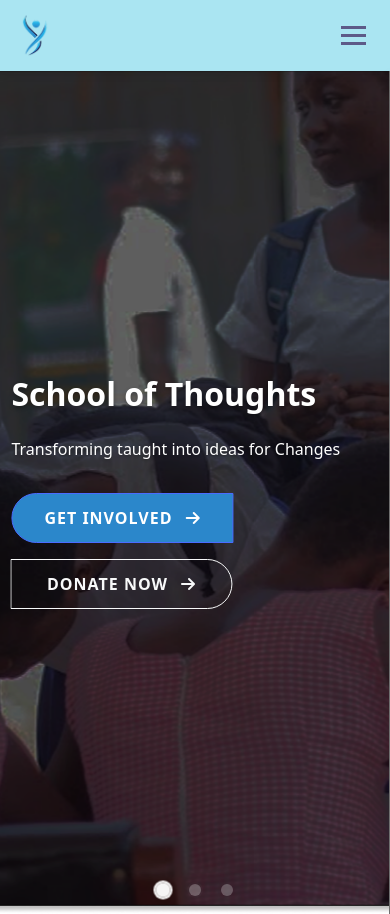
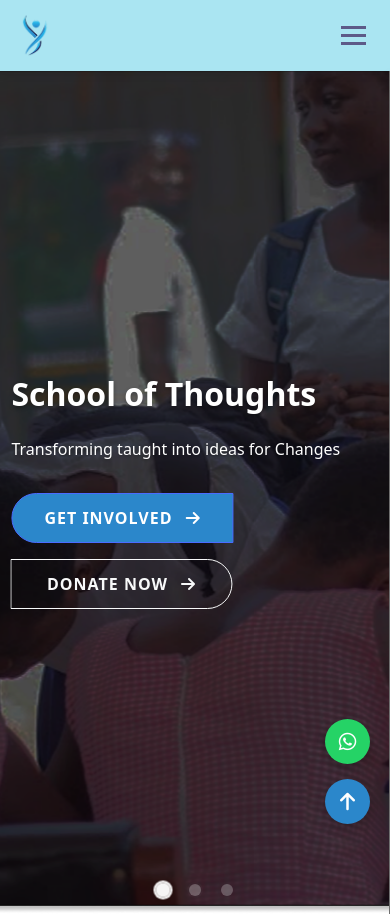
Before and after one commit to Kindo-Jnr/school_website, a plain HTML site: page index.html in a window 390 px wide. Shown: the top 914 px of the page. Drawn offline with nearby package versions, Linux system fonts and the light colour scheme; grey boxes are pictures that could not be loaded.

Commit message:
back to top icon added

```diff
--- a/assets/css/styles.css
+++ b/assets/css/styles.css
@@ -242,10 +242,11 @@ body {
       width: 100% !important;
       opacity: 1 !important;
       visibility: visible !important;
-      box-shadow: none;
+      box-shadow: none !important;
       padding: 0 !important;
       margin-top: 0;
       background: #f9f9f9;
+      border: none !important;
       max-height: 0;
       overflow: hidden;
       right: 0px !important;
@@ -992,31 +993,50 @@ body {
 
 /* Footer Bottom */
 /* Custom Footer Styles */
-.footer-section {
-  position: relative;
-}
-
-.footer-logo {
-  height: 50px;
-  width: auto;
-}
-
-.back-to-top {
-  opacity: 0;
-  visibility: hidden;
-  transition: all 0.3s ease;
-  background-color: var(--second-bg-color);
-}
-
-.back-to-top.active {
-  opacity: 1;
-  visibility: visible;
-}
-
-.back-to-top:hover {
-  transform: translateY(-3px);
-}
-
+/* Floating Buttons */
+.floating-button {
+    position: fixed;
+    width: 50px;
+    height: 50px;
+    right: 20px;
+    border-radius: 50%;
+    display: flex;
+    align-items: center;
+    justify-content: center;
+    z-index: 99;
+    color: white;
+    font-size: 24px;
+    text-decoration: none;
+    box-shadow: 0 4px 8px rgba(0, 0, 0, 0.2);
+    transition: all 0.3s ease;
+}
+
+.floating-button:hover {
+    transform: translateY(-3px);
+    box-shadow: 0 6px 12px rgba(0, 0, 0, 0.3);
+}
+
+/* WhatsApp Button */
+.whatsapp-btn {
+    background-color: #25D366; /* WhatsApp green */
+    bottom: 80px;
+}
+
+/* Back to Top Button */
+.back-to-top-btn {
+    background-color: var(--button-color); /* Bootstrap primary blue */
+    bottom: 20px;
+
+}
+
+/* Responsive adjustments */
+@media (max-width: 768px) {
+    .floating-button {
+        width: 45px;
+        height: 45px;
+        font-size: 20px;
+    }
+}
 /* Link Hover Effects */
 .footer-section a {
   transition: all 0.2s ease;
--- a/index.html
+++ b/index.html
@@ -880,23 +880,15 @@
         </div>
       </div>
 
-      <!-- Back to Top Button -->
-      <a
-        href="#"
-        class="btn btn-primary back-to-top position-fixed rounded-circle"
-        style="
-          width: 50px;
-          height: 50px;
-          bottom: 20px;
-          right: 20px;
-          display: flex;
-          align-items: center;
-          justify-content: center;
-        "
-      >
-        <i class="fas fa-arrow-up"></i>
-      </a>
-    </footer>
+     <!-- WhatsApp Button -->
+    <a href="#" id="whatsappButton" class="floating-button whatsapp-btn" target="_blank">
+      <i class="fab fa-whatsapp"></i>
+  </a>
+
+  <!-- Back to Top Button -->
+  <a href="#" id="backToTop" class="floating-button back-to-top-btn">
+      <i class="fas fa-arrow-up"></i>
+  </a>
 
     <!-- JavaScript -->
     <script src="https://cdn.jsdelivr.net/npm/swiper@9/swiper-bundle.min.js"></script>
```
Also changed, not shown: assets/pages/aboutus.html (+10 -16 lines), assets/pages/events.html (+9 -15 lines), assets/pages/eventsdetails.html (+9 -15 lines), assets/pages/eventsdetails2.html (+9 -15 lines), assets/pages/eventsdetails3.html (+10 -16 lines), assets/pages/eventsdetails4.html (+10 -16 lines), assets/pages/eventsdetails5.html (+10 -16 lines), assets/pages/eventsdetails6.html (+9 -15 lines), assets/pages/gallerypage1.html (+10 -16 lines), assets/pages/gallerypage2.html (+10 -16 lines), assets/pages/team.html (+9 -15 lines).
